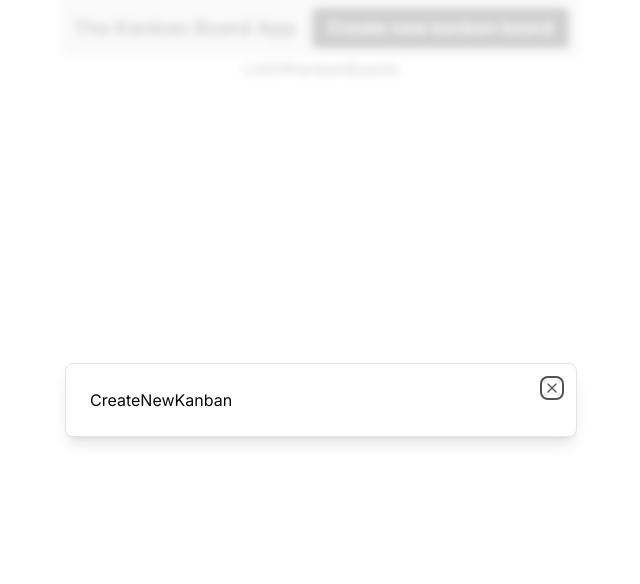
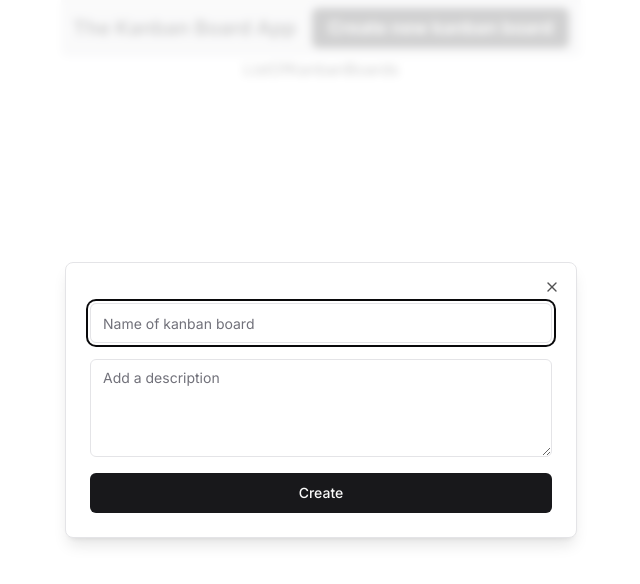
Before and after one commit to orpic/kanban-board, a Next.js app: page / in a window 1280 px wide. Both pictures are taken after a click on the button "Create new kanban board". Shown: the top 584 px of the page, without its empty margins (319-959 px from the left). Built offline with nearby package versions, Linux system fonts and the light colour scheme.

Commit message:
cp2 dialog

```diff
--- a/package.json
+++ b/package.json
@@ -18,6 +18,7 @@
     "next": "14.0.2",
     "react": "^18",
     "react-dom": "^18",
+    "react-textarea-autosize": "^8.5.3",
     "tailwind-merge": "^2.0.0",
     "tailwindcss-animate": "^1.0.7"
   },
--- a/src/components/boards/CreateNewKanbanBoard.tsx
+++ b/src/components/boards/CreateNewKanbanBoard.tsx
@@ -3,6 +3,8 @@
 import { Dispatch, SetStateAction, useState } from "react";
 import { Button } from "../ui/button";
 import { Dialog, DialogContent, DialogTrigger } from "../ui/dialog";
+import { Input } from "../ui/input";
+import { Textarea } from "../ui/textarea";
 
 const CreateNewKanbanBoard = () => {
   const [isOpen, setIsOpen] = useState<boolean>(false);
@@ -37,5 +39,49 @@
 }: {
   setIsOpen: Dispatch<SetStateAction<boolean>>;
 }) => {
-  return <div>CreateNewKanban</div>;
+  const [kanbanName, setKanbanName] = useState("");
+  const [kanbanDescription, setKanbanDescription] = useState("");
+
+  return (
+    <div className="mt-4 flex flex-col gap-4">
+      <Input
+        placeholder="Name of kanban board"
+        value={kanbanName}
+        onChange={(e) => {
+          setKanbanName(e.target.value);
+        }}
+      />
+      <DescriptionInput
+        value={kanbanDescription}
+        setKanbanDescription={setKanbanDescription}
+      />
+      <Button
+        onClick={() => {
+          //
+        }}
+      >
+        Create
+      </Button>
+    </div>
+  );
 };
+
+const DescriptionInput = ({
+  value,
+  setKanbanDescription,
+}: {
+  value: string;
+  setKanbanDescription: Dispatch<SetStateAction<string>>;
+}) => {
+  return (
+    <Textarea
+      value={value}
+      onChange={(e) => {
+        setKanbanDescription(e.target.value);
+      }}
+      minRows={4}
+      maxRows={8}
+      placeholder="Add a description"
+    ></Textarea>
+  );
+};
--- /dev/null
+++ b/src/components/ui/input.tsx
@@ -0,0 +1,25 @@
+import * as React from "react"
+
+import { cn } from "@/lib/utils"
+
+export interface InputProps
+  extends React.InputHTMLAttributes<HTMLInputElement> {}
+
+const Input = React.forwardRef<HTMLInputElement, InputProps>(
+  ({ className, type, ...props }, ref) => {
+    return (
+      <input
+        type={type}
+        className={cn(
+          "flex h-10 w-full rounded-md border border-input bg-background px-3 py-2 text-sm ring-offset-background file:border-0 file:bg-transparent file:text-sm file:font-medium placeholder:text-muted-foreground focus-visible:outline-none focus-visible:ring-2 focus-visible:ring-ring focus-visible:ring-offset-2 disabled:cursor-not-allowed disabled:opacity-50",
+          className
+        )}
+        ref={ref}
+        {...props}
+      />
+    )
+  }
+)
+Input.displayName = "Input"
+
+export { Input }
--- /dev/null
+++ b/src/components/ui/textarea.tsx
@@ -0,0 +1,26 @@
+import * as React from "react";
+import TextAreaAutoSize, {
+  TextareaAutosizeProps,
+} from "react-textarea-autosize";
+import { cn } from "@/lib/utils";
+
+export interface TextareaProps
+  extends React.TextareaHTMLAttributes<HTMLTextAreaElement> {}
+
+const Textarea = React.forwardRef<HTMLTextAreaElement, TextareaAutosizeProps>(
+  ({ className, ...props }, ref) => {
+    return (
+      <TextAreaAutoSize
+        className={cn(
+          "flex w-full rounded-md border border-input bg-background px-3 py-2 text-sm ring-offset-background placeholder:text-muted-foreground focus-visible:outline-none focus-visible:ring-2 focus-visible:ring-ring focus-visible:ring-offset-2 disabled:cursor-not-allowed disabled:opacity-50",
+          className
+        )}
+        ref={ref}
+        {...props}
+      />
+    );
+  }
+);
+Textarea.displayName = "Textarea";
+
+export { Textarea };
```
Also changed, not shown: 1 other file (tests, documents, lock files or other folders).
